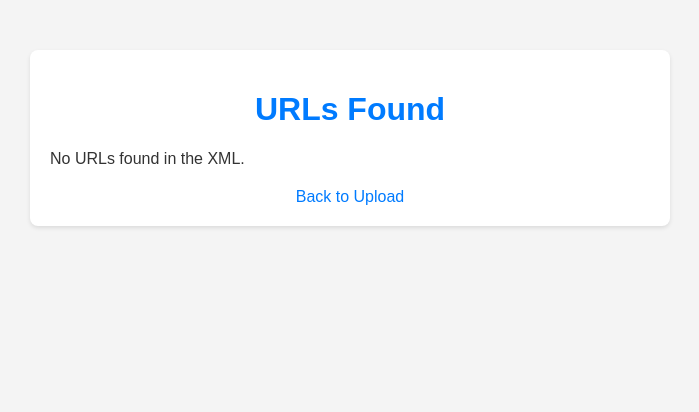
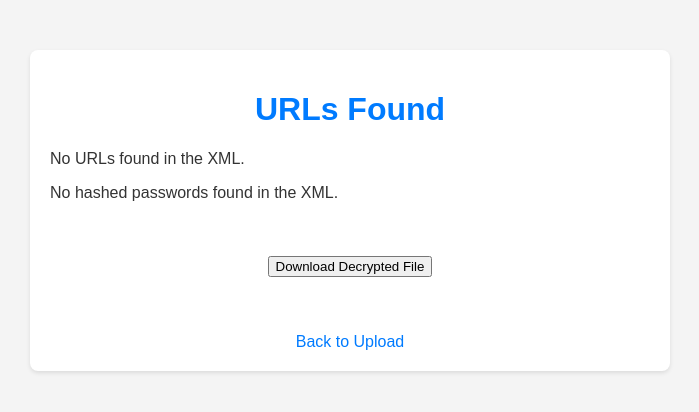
Before and after one commit to Rudrik01/azure, a Flask app: template templates/result.html in a window 1280 px wide. Shown: the top 412 px of the page, without its empty margins (290-989 px from the left). Run offline with Flask 3, Linux system fonts and the light colour scheme; the template is opened without the code that fills it, so the values that code supplies are empty.

Commit message:
updated the alogrithm

```diff
--- a/app.py
+++ b/app.py
@@ -1,10 +1,13 @@
-from flask import Flask, render_template, request
+from flask import Flask, render_template, request, send_file, redirect, url_for
+import os
 import gzip
 import zlib
 import rncryptor
 import xml.etree.ElementTree as ET
 
 app = Flask(__name__)
+UPLOAD_FOLDER = 'decrypted_files'
+os.makedirs(UPLOAD_FOLDER, exist_ok=True)
 
 class RNCryptorModified(rncryptor.RNCryptor):
     def post_decrypt_data(self, data):
@@ -27,6 +30,19 @@ def search_urls_in_xml(xml_content):
             urls.append(elem.text)
     return urls
 
+def search_hashed_passwords_in_xml(xml_content):
+    hashed_passwords = {}
+    root = ET.fromstring(xml_content)
+
+    # Search for <key>hashedAdminPassword</key> and <key>hashedQuitPassword</key>
+    for elem in root.iter():
+        if elem.tag == 'key' and elem.text in ['hashedAdminPassword', 'hashedQuitPassword']:
+            next_elem = next(root.iter())  # Get the next sibling element containing the password
+            if next_elem is not None and next_elem.tag == 'string':
+                hashed_passwords[elem.text] = next_elem.text
+
+    return hashed_passwords
+
 @app.route('/', methods=['GET', 'POST'])
 def index():
     if request.method == 'POST':
@@ -34,9 +50,7 @@ def index():
             return render_template('index.html', error='No file part')
 
         file = request.files['file']
-        password = request.form['password']
-        if len(password) == 0:
-            password = ""
+        password = request.form['password'] or ""
 
         if file.filename == '':
             return render_template('index.html', error='No selected file')
@@ -44,11 +58,28 @@ def index():
         if file:
             decrypted_data = decrypt_SEB(file, password)
             xml_content = decrypted_data.decode('utf-8')
+            urls = search_urls_in_xml(xml_content)
+            hashed_passwords = search_hashed_passwords_in_xml(xml_content)
 
-            urls = search_urls_in_xml(xml_content)
-            return render_template('result.html', urls=urls)
+            decrypted_file_path = os.path.join(UPLOAD_FOLDER, 'decrypted.xml')
+            with open(decrypted_file_path, 'w', encoding='utf-8') as f:
+                f.write(xml_content)
+
+            return render_template('result.html', urls=urls, hashed_passwords=hashed_passwords, file_link='/download')
 
     return render_template('index.html')
 
+@app.route('/download')
+def download_file():
+    decrypted_file_path = os.path.join(UPLOAD_FOLDER, 'decrypted.xml')
+
+    # Send file to the user for download
+    response = send_file(decrypted_file_path, as_attachment=True)
+
+    # Delete the file after sending it
+    os.remove(decrypted_file_path)
+
+    return response
+
 if __name__ == '__main__':
-    app.run(host='0.0.0.0',port=5000)
+    app.run(host='0.0.0.0', port=5000)
--- a/templates/result.html
+++ b/templates/result.html
@@ -3,7 +3,7 @@
 <head>
     <meta charset="UTF-8">
     <meta name="viewport" content="width=device-width, initial-scale=1.0">
-    <title>SEB File Decryption- Result</title>
+    <title>SEB File Decryption - Result</title>
     <link rel="stylesheet" href="{{ url_for('static', filename='styles/result.css') }}">
 </head>
 <body>
@@ -18,6 +18,26 @@
         {% else %}
         <p>No URLs found in the XML.</p>
         {% endif %}
+
+        {% if hashed_passwords %}
+        <h2>Hashed Passwords Found</h2>
+        <ul>
+            {% for key, password in hashed_passwords.items() %}
+            <li>{{ key }}: {{ password }}</li>
+            {% endfor %}
+        </ul>
+        {% else %}
+        <p>No hashed passwords found in the XML.</p>
+        {% endif %}
+
+        <br>
+
+        <!-- Download Button -->
+        <a href="{{ url_for('download_file') }}" download>
+            <button>Download Decrypted File</button>
+        </a>
+
+        <br><br>
         <a href="/">Back to Upload</a>
     </div>
 </body>
```
